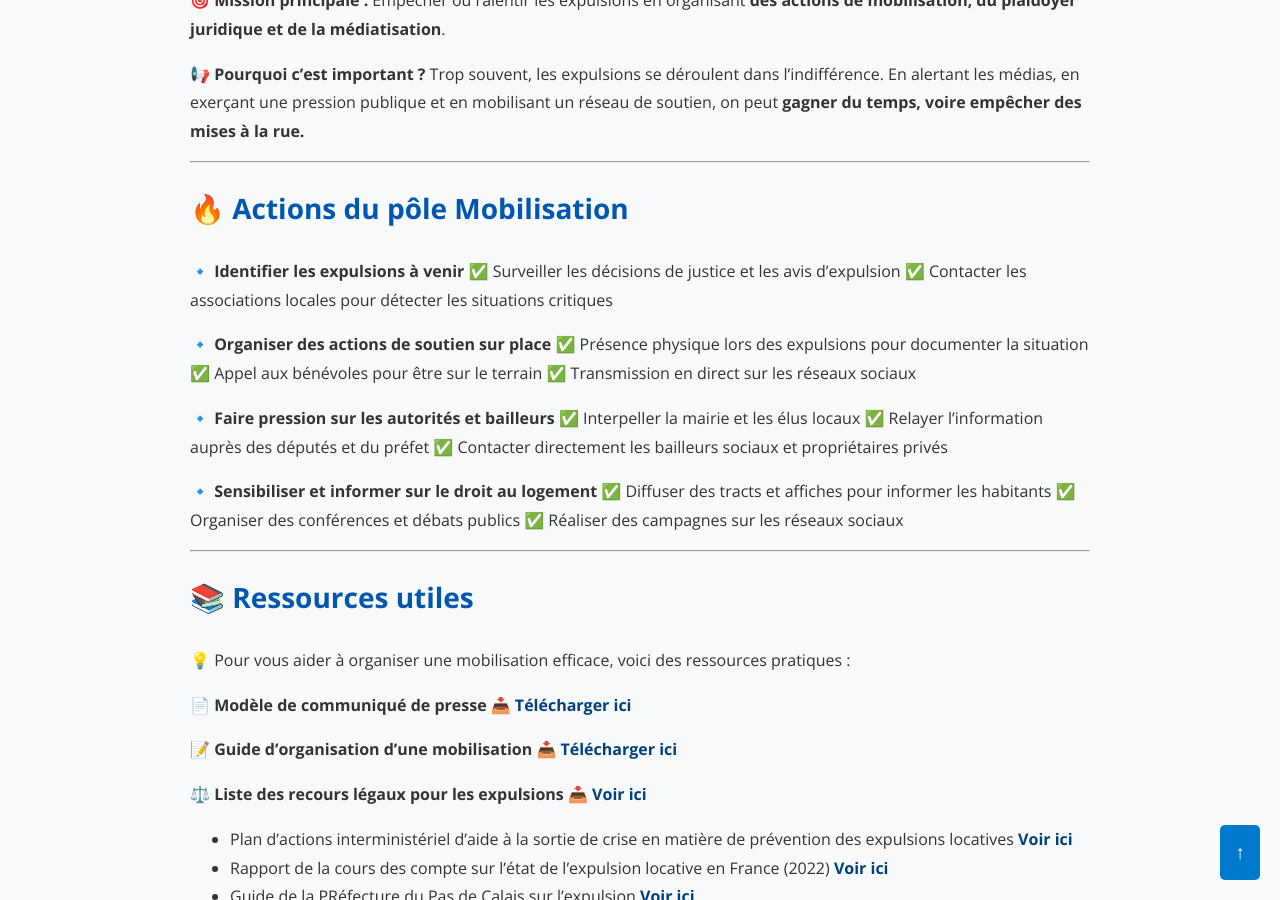
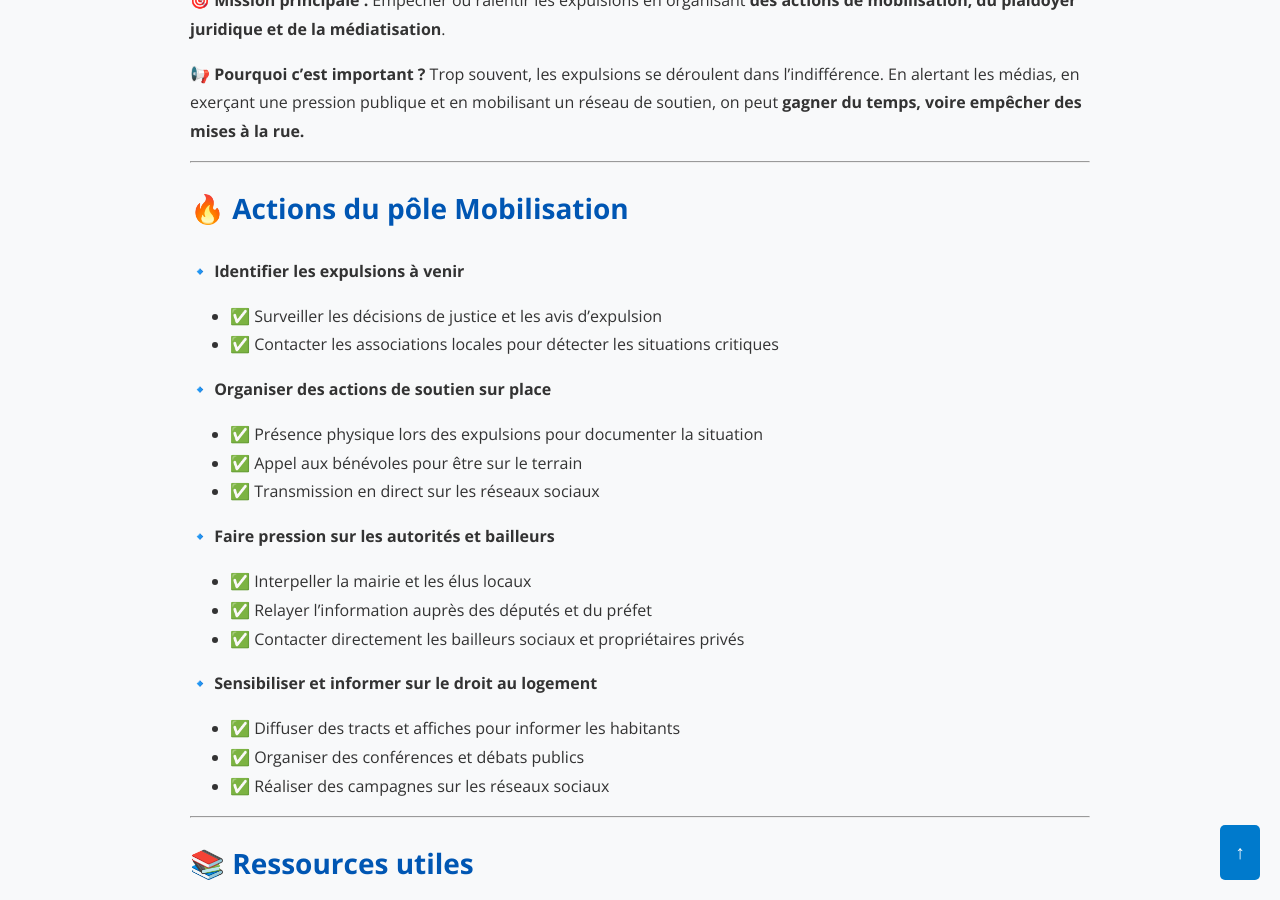
Before and after one commit to 5136Siegfried/Hestia, a Jekyll site: the page built from docs/poles/mobilisation.md, in a window 1280 px wide and 900 px high, scrolled down 514 px. Built offline with Jekyll 4.4.1, drawn with Linux system fonts in a browser that asks for light colours.

```diff
--- a/docs/poles/mobilisation.md
+++ b/docs/poles/mobilisation.md
@@ -15,23 +15,27 @@ Trop souvent, les expulsions se déroulent dans l'indifférence. En alertant les
 
 ## 🔥 **Actions du pôle Mobilisation**
 🔹 **Identifier les expulsions à venir**
-✅ Surveiller les décisions de justice et les avis d'expulsion
-✅ Contacter les associations locales pour détecter les situations critiques
+
+- ✅ Surveiller les décisions de justice et les avis d'expulsion
+- ✅ Contacter les associations locales pour détecter les situations critiques
 
 🔹 **Organiser des actions de soutien sur place**
-✅ Présence physique lors des expulsions pour documenter la situation
-✅ Appel aux bénévoles pour être sur le terrain
-✅ Transmission en direct sur les réseaux sociaux
+
+- ✅ Présence physique lors des expulsions pour documenter la situation
+- ✅ Appel aux bénévoles pour être sur le terrain
+- ✅ Transmission en direct sur les réseaux sociaux
 
 🔹 **Faire pression sur les autorités et bailleurs**
-✅ Interpeller la mairie et les élus locaux
-✅ Relayer l'information auprès des députés et du préfet
-✅ Contacter directement les bailleurs sociaux et propriétaires privés
+
+- ✅ Interpeller la mairie et les élus locaux
+- ✅ Relayer l'information auprès des députés et du préfet
+- ✅ Contacter directement les bailleurs sociaux et propriétaires privés
 
 🔹 **Sensibiliser et informer sur le droit au logement**
-✅ Diffuser des tracts et affiches pour informer les habitants
-✅ Organiser des conférences et débats publics
-✅ Réaliser des campagnes sur les réseaux sociaux
+
+- ✅ Diffuser des tracts et affiches pour informer les habitants
+- ✅ Organiser des conférences et débats publics
+- ✅ Réaliser des campagnes sur les réseaux sociaux
 
 ---
 
```
Also changed, not shown: docs/faq/qui-sommes-nous.md (+1 -1 lines).
